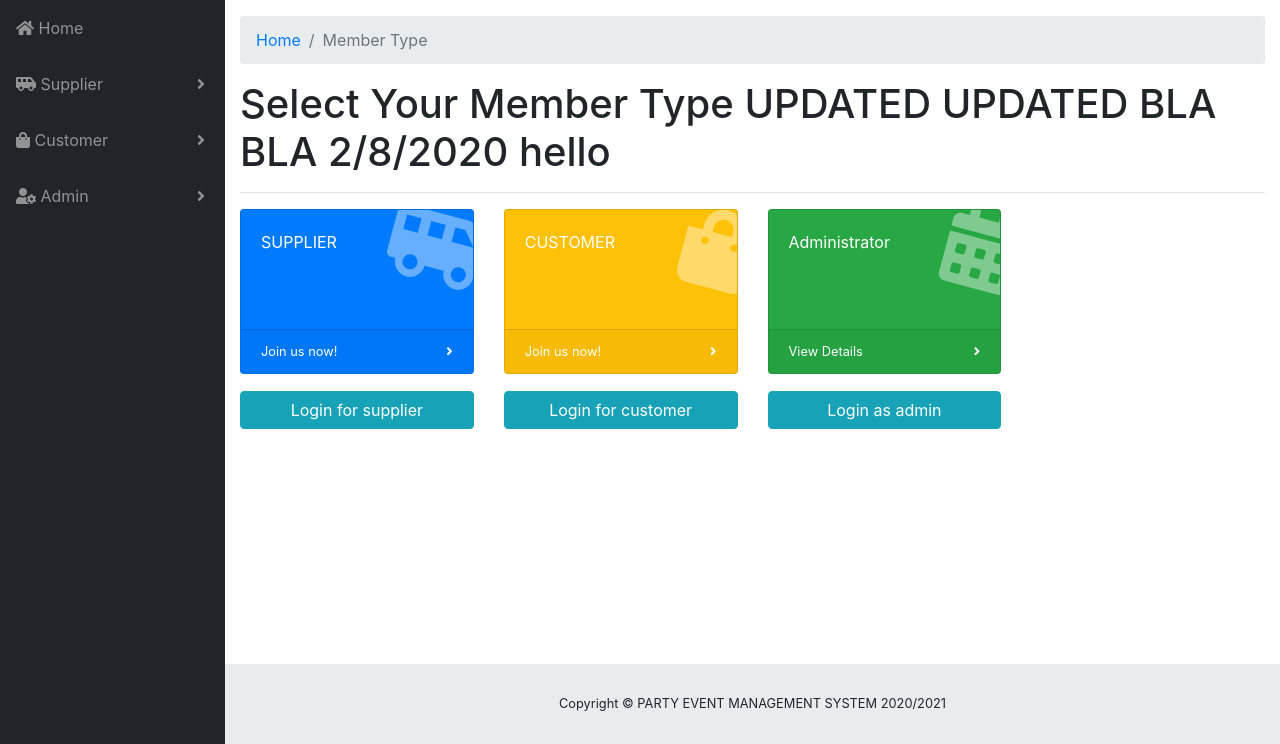
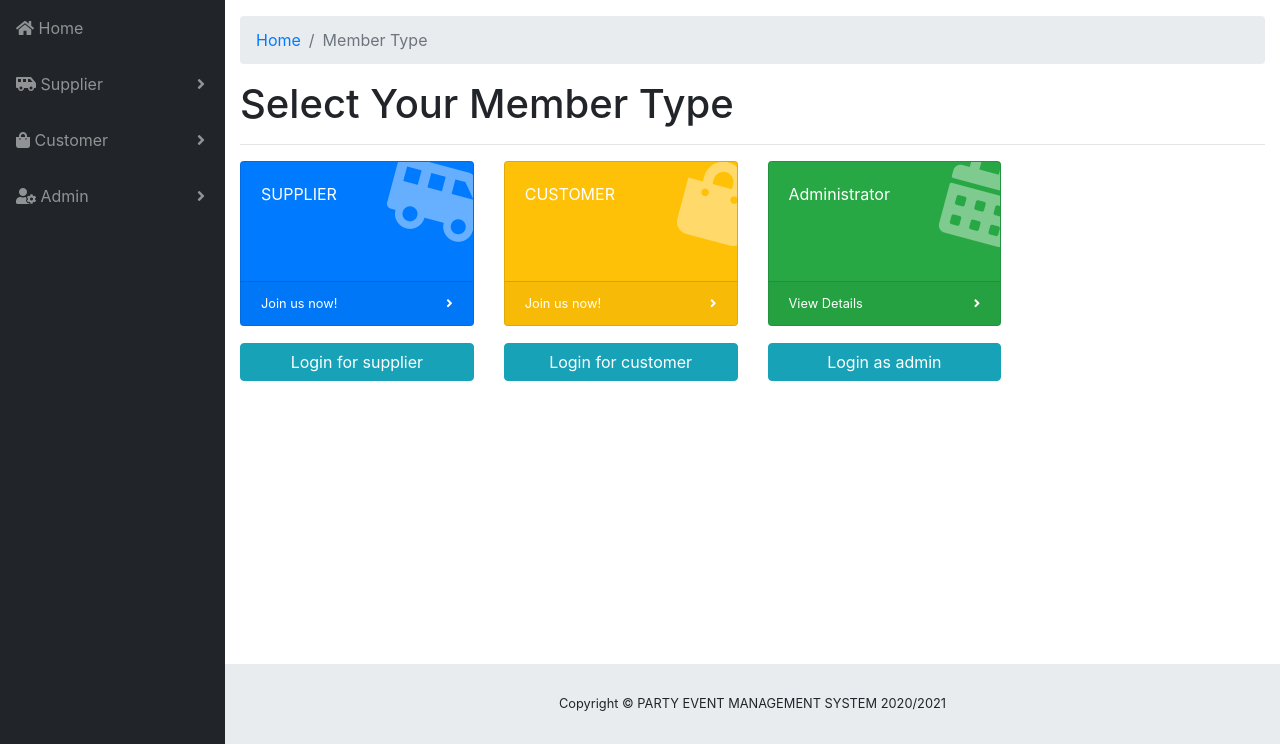
Before and after one commit to yewkhen97/Event_management_system, a PHP site: page /EMS/ in a window 1280 px wide. Shown: the part 56-800 px from the top of the page. Run offline with PHP 8.4, Linux system fonts and the light colour scheme.

Commit message:
Revert "Development"

```diff
--- a/ApplicationLayer/UserView/index.php
+++ b/ApplicationLayer/UserView/index.php
@@ -371,10 +371,7 @@ span.psw {
           </ol>
 
           <!-- Page Content -->
-
-
-          <h1>Select Your Member Type UPDATED UPDATED BLA BLA 2/8/2020 hello</h1>
-
+          <h1>Select Your Member Type</h1>
           <hr>
              <!-- Icon Cards-->
           <div class="row">
```
